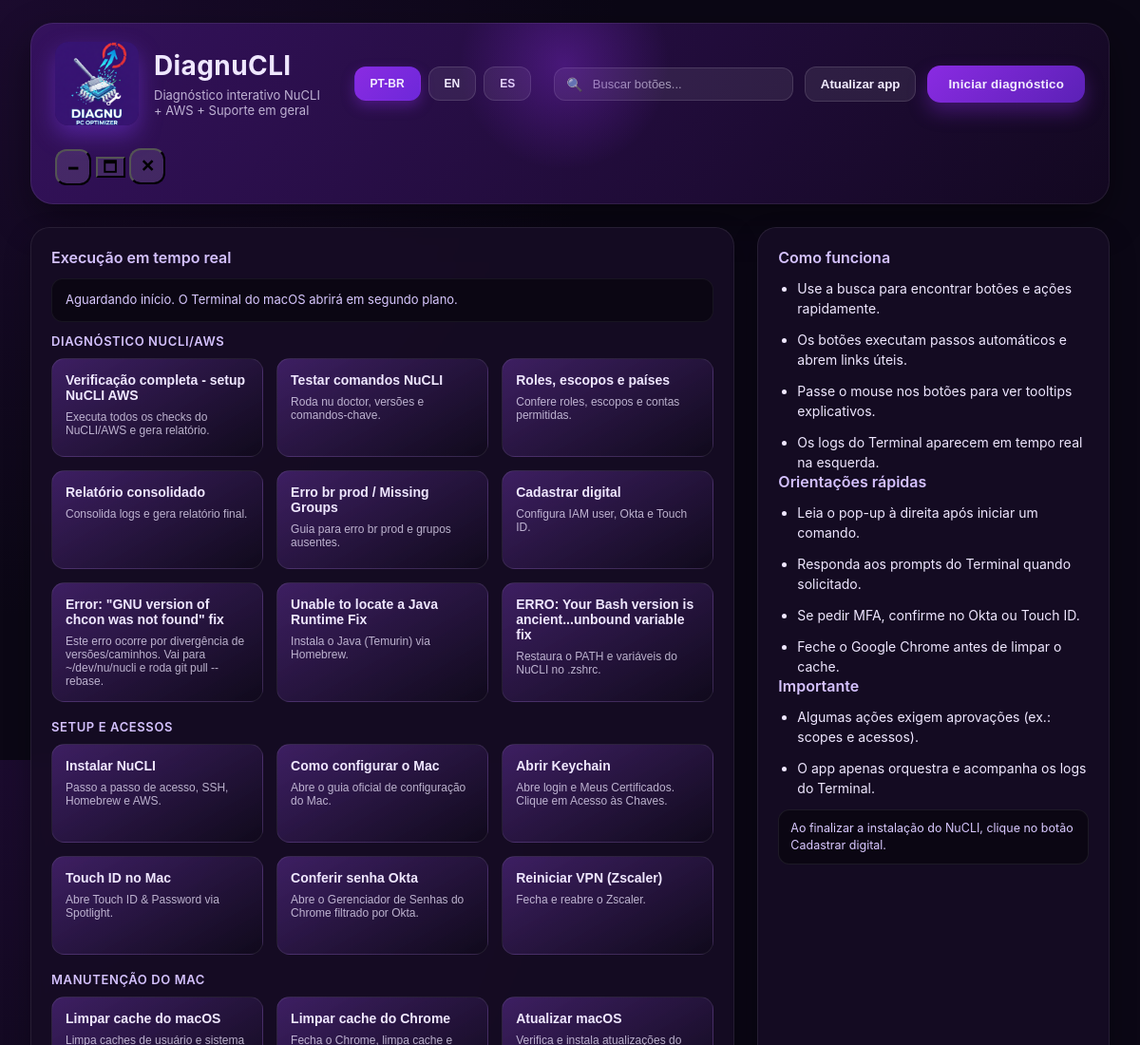
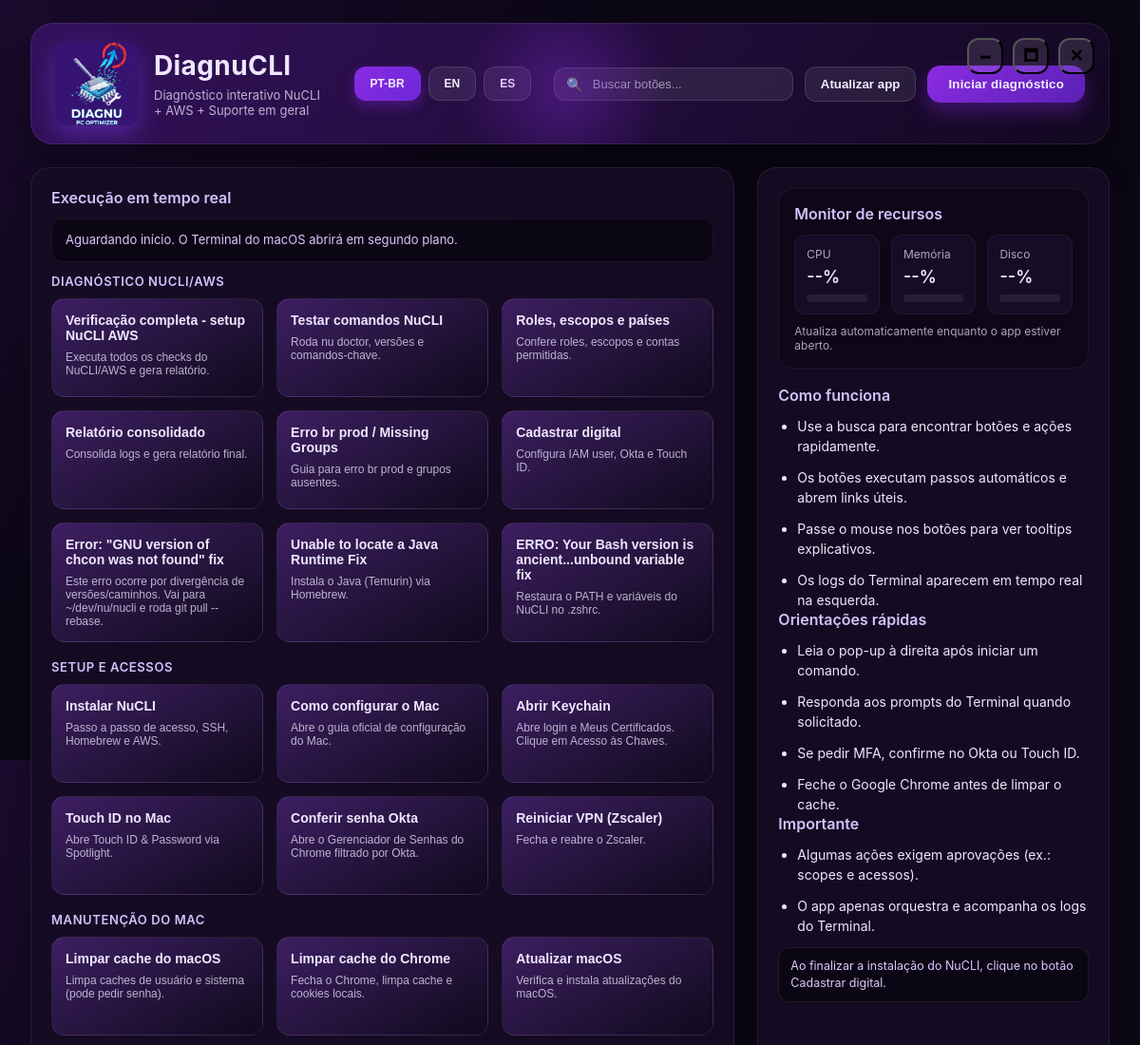
Before and after one commit to Danilow88/Nucli-fix, an Electron app: page diagnucli-electron/index.html in a window 1200 px wide. Shown: the top 1100 px of the page at 95% size. Drawn offline with Linux system fonts and the light colour scheme; no server answers.

Commit message:
Add resource monitor panel

```diff
--- a/diagnucli-electron/index.html
+++ b/diagnucli-electron/index.html
@@ -438,6 +438,37 @@
           </div>
         </section>
         <section class="panel info">
+          <div class="monitor-panel">
+            <div class="panel-title" data-i18n="monitorTitle">
+              Monitor de recursos
+            </div>
+            <div class="monitor-grid">
+              <div class="monitor-card">
+                <div class="monitor-label" data-i18n="monitorCpu">CPU</div>
+                <div class="monitor-value" id="monitorCpuValue">--%</div>
+                <div class="monitor-bar">
+                  <span id="monitorCpuBar"></span>
+                </div>
+              </div>
+              <div class="monitor-card">
+                <div class="monitor-label" data-i18n="monitorMem">Memória</div>
+                <div class="monitor-value" id="monitorMemValue">--%</div>
+                <div class="monitor-bar">
+                  <span id="monitorMemBar"></span>
+                </div>
+              </div>
+              <div class="monitor-card">
+                <div class="monitor-label" data-i18n="monitorDisk">Disco</div>
+                <div class="monitor-value" id="monitorDiskValue">--%</div>
+                <div class="monitor-bar">
+                  <span id="monitorDiskBar"></span>
+                </div>
+              </div>
+            </div>
+            <div class="monitor-hint" data-i18n="monitorHint">
+              Atualiza automaticamente enquanto o app estiver aberto.
+            </div>
+          </div>
           <div class="panel-title" data-i18n="howTitle">
             How it works / Como funciona
           </div>
--- a/diagnucli-electron/preload.js
+++ b/diagnucli-electron/preload.js
@@ -25,6 +25,7 @@
   maximizeApp: () => ipcRenderer.invoke("maximize-app"),
   toggleTrayMode: () => ipcRenderer.invoke("toggle-tray-mode"),
   toggleAutoCache: () => ipcRenderer.invoke("toggle-auto-cache"),
+  getSystemStats: () => ipcRenderer.invoke("get-system-stats"),
   exitApp: () => ipcRenderer.invoke("exit-app"),
   clearLog: () => ipcRenderer.invoke("clear-log")
 });
--- a/diagnucli-electron/renderer.js
+++ b/diagnucli-electron/renderer.js
@@ -17,6 +17,12 @@
 const infoOverlayTitle = document.getElementById("infoOverlayTitle");
 const infoOverlayBody = document.getElementById("infoOverlayBody");
 const infoOverlayClose = document.getElementById("infoOverlayClose");
+const monitorCpuValue = document.getElementById("monitorCpuValue");
+const monitorMemValue = document.getElementById("monitorMemValue");
+const monitorDiskValue = document.getElementById("monitorDiskValue");
+const monitorCpuBar = document.getElementById("monitorCpuBar");
+const monitorMemBar = document.getElementById("monitorMemBar");
+const monitorDiskBar = document.getElementById("monitorDiskBar");
 let runStarted = false;
 let currentLang = "pt";
 
@@ -75,6 +81,11 @@
     manageDiskDesc: "Abre Armazenamento via Spotlight.",
     optimizePerfTitle: "Melhorar performance do Mac",
     optimizePerfDesc: "Executa script de desempenho e limpeza.",
+    monitorTitle: "Monitor de recursos",
+    monitorCpu: "CPU",
+    monitorMem: "Memória",
+    monitorDisk: "Disco",
+    monitorHint: "Atualiza automaticamente enquanto o app estiver aberto.",
     autoCacheTitle: "Limpeza automática do Chrome",
     autoCacheDesc: "Ativa ou desativa a limpeza automática de cache.",
     autoCacheTip: "Limpa cache do Chrome de tempos em tempos.",
@@ -243,6 +254,11 @@
     manageDiskDesc: "Opens Storage via Spotlight.",
     optimizePerfTitle: "Improve Mac performance",
     optimizePerfDesc: "Runs the performance and cleanup script.",
+    monitorTitle: "Resource monitor",
+    monitorCpu: "CPU",
+    monitorMem: "Memory",
+    monitorDisk: "Disk",
+    monitorHint: "Updates automatically while the app is open.",
     autoCacheTitle: "Automatic Chrome cleanup",
     autoCacheDesc: "Enable or disable automatic cache cleanup.",
     autoCacheTip: "Cleans Chrome cache periodically.",
@@ -408,6 +424,11 @@
     manageDiskDesc: "Abre Almacenamiento via Spotlight.",
     optimizePerfTitle: "Mejorar rendimiento del Mac",
     optimizePerfDesc: "Ejecuta el script de rendimiento y limpieza.",
+    monitorTitle: "Monitor de recursos",
+    monitorCpu: "CPU",
+    monitorMem: "Memoria",
+    monitorDisk: "Disco",
+    monitorHint: "Se actualiza automáticamente mientras la app está abierta.",
     autoCacheTitle: "Limpieza automática de Chrome",
     autoCacheDesc: "Activa o desactiva la limpieza automática de caché.",
     autoCacheTip: "Limpia el caché de Chrome periódicamente.",
@@ -851,4 +872,35 @@
 
 window.addEventListener("DOMContentLoaded", () => {
   updateLang(currentLang);
+  const updateMonitor = async () => {
+    if (!window.diagnucli || !window.diagnucli.getSystemStats) {
+      return;
+    }
+    try {
+      const stats = await window.diagnucli.getSystemStats();
+      if (!stats) {
+        return;
+      }
+      const cpu = Math.min(100, Math.max(0, stats.cpuPercent ?? 0));
+      const mem = Math.min(100, Math.max(0, stats.memPercent ?? 0));
+      const disk = Math.min(100, Math.max(0, stats.diskPercent ?? 0));
+
+      if (monitorCpuValue && monitorCpuBar) {
+        monitorCpuValue.textContent = `${cpu}%`;
+        monitorCpuBar.style.width = `${cpu}%`;
+      }
+      if (monitorMemValue && monitorMemBar) {
+        monitorMemValue.textContent = `${mem}%`;
+        monitorMemBar.style.width = `${mem}%`;
+      }
+      if (monitorDiskValue && monitorDiskBar) {
+        monitorDiskValue.textContent = `${disk}%`;
+        monitorDiskBar.style.width = `${disk}%`;
+      }
+    } catch (error) {
+      // Ignore stats failures to keep UI responsive.
+    }
+  };
+  updateMonitor();
+  setInterval(updateMonitor, 4000);
 });
--- a/diagnucli-electron/styles.css
+++ b/diagnucli-electron/styles.css
@@ -110,6 +110,15 @@
   flex-shrink: 0;
 }
 
+.window-controls {
+  position: absolute;
+  top: 16px;
+  right: 16px;
+  display: flex;
+  align-items: center;
+  gap: 10px;
+}
+
 .search-box {
   display: inline-flex;
   align-items: center;
@@ -198,7 +207,8 @@
 }
 
 .control-action[data-action="exit-app"],
-.control-action[data-action="minimize-app"] {
+.control-action[data-action="minimize-app"],
+.control-action[data-action="maximize-app"] {
   width: 38px;
   height: 38px;
   padding: 0;
@@ -211,6 +221,11 @@
 }
 
 .control-action[data-action="minimize-app"] {
+  font-size: 16px;
+  margin-left: 0;
+}
+
+.control-action[data-action="maximize-app"] {
   font-size: 16px;
   margin-left: 0;
 }
@@ -261,6 +276,61 @@
 .panel.info {
   position: relative;
   overflow: hidden;
+}
+
+.monitor-panel {
+  margin-bottom: 18px;
+  padding: 16px;
+  border-radius: 16px;
+  background: rgba(12, 8, 22, 0.85);
+  border: 1px solid rgba(255, 255, 255, 0.06);
+}
+
+.monitor-grid {
+  display: grid;
+  grid-template-columns: repeat(3, minmax(0, 1fr));
+  gap: 12px;
+}
+
+.monitor-card {
+  padding: 12px;
+  border-radius: 12px;
+  background: rgba(24, 14, 40, 0.9);
+  border: 1px solid rgba(255, 255, 255, 0.05);
+}
+
+.monitor-label {
+  font-size: 12px;
+  color: rgba(239, 231, 255, 0.7);
+}
+
+.monitor-value {
+  font-size: 18px;
+  font-weight: 600;
+  margin: 6px 0 8px;
+}
+
+.monitor-bar {
+  width: 100%;
+  height: 8px;
+  border-radius: 999px;
+  background: rgba(255, 255, 255, 0.08);
+  overflow: hidden;
+}
+
+.monitor-bar span {
+  display: block;
+  height: 100%;
+  width: 0%;
+  border-radius: 999px;
+  background: linear-gradient(90deg, #8b5cf6, #c084fc);
+  transition: width 0.3s ease;
+}
+
+.monitor-hint {
+  margin-top: 10px;
+  font-size: 12px;
+  color: rgba(239, 231, 255, 0.7);
 }
 
 .panel-title {
@@ -477,6 +547,15 @@
     justify-content: flex-start;
   }
 
+  .monitor-grid {
+    grid-template-columns: 1fr;
+  }
+
+  .window-controls {
+    top: 12px;
+    right: 12px;
+  }
+
   .search-box {
     width: 100%;
   }
@@ -555,7 +634,8 @@
   }
 
   .control-action[data-action="exit-app"],
-  .control-action[data-action="minimize-app"] {
+  .control-action[data-action="minimize-app"],
+  .control-action[data-action="maximize-app"] {
     width: 42px;
   }
 }
```
Also changed, not shown: diagnucli-electron/main.js (+36 -1 lines).
